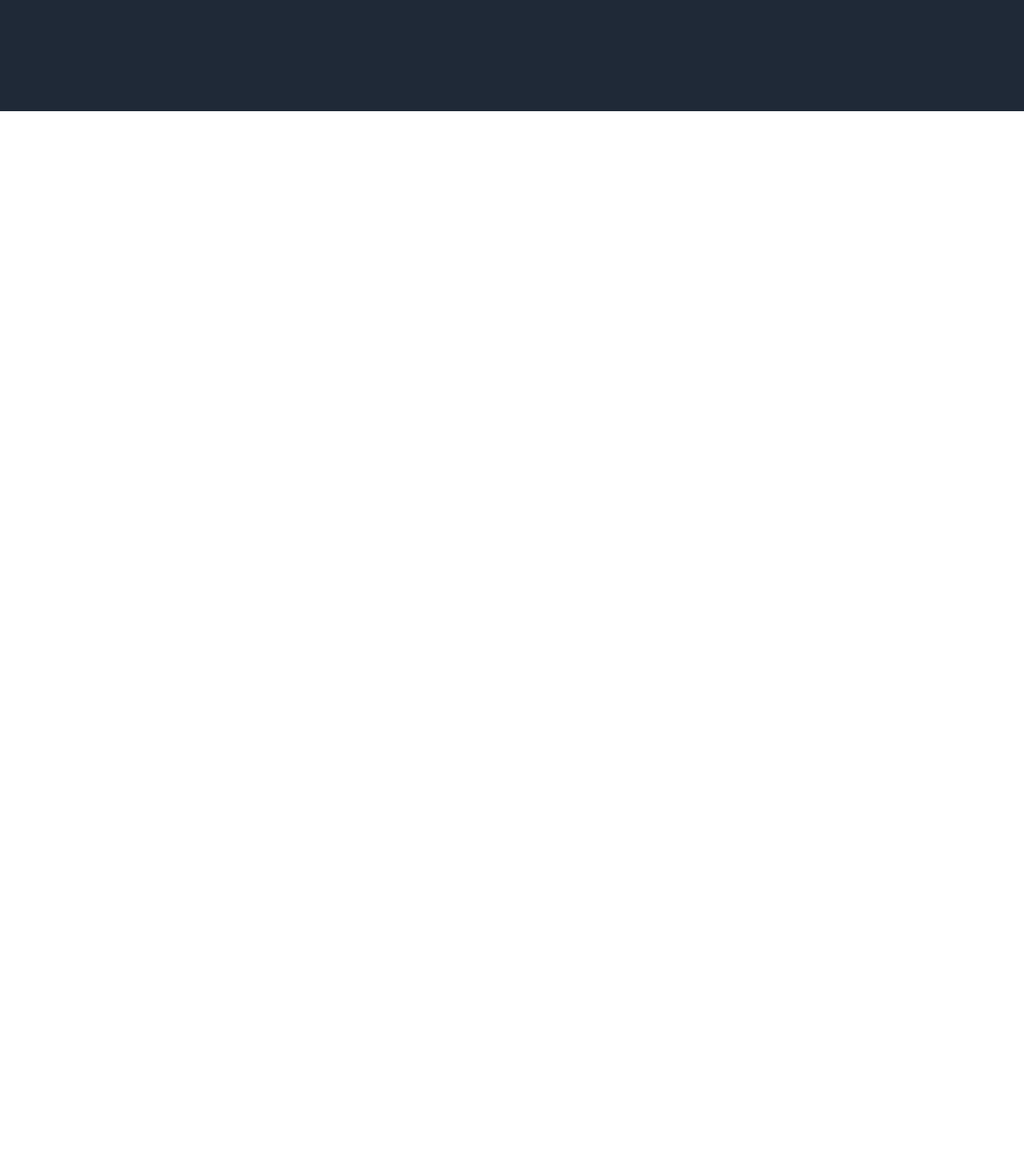
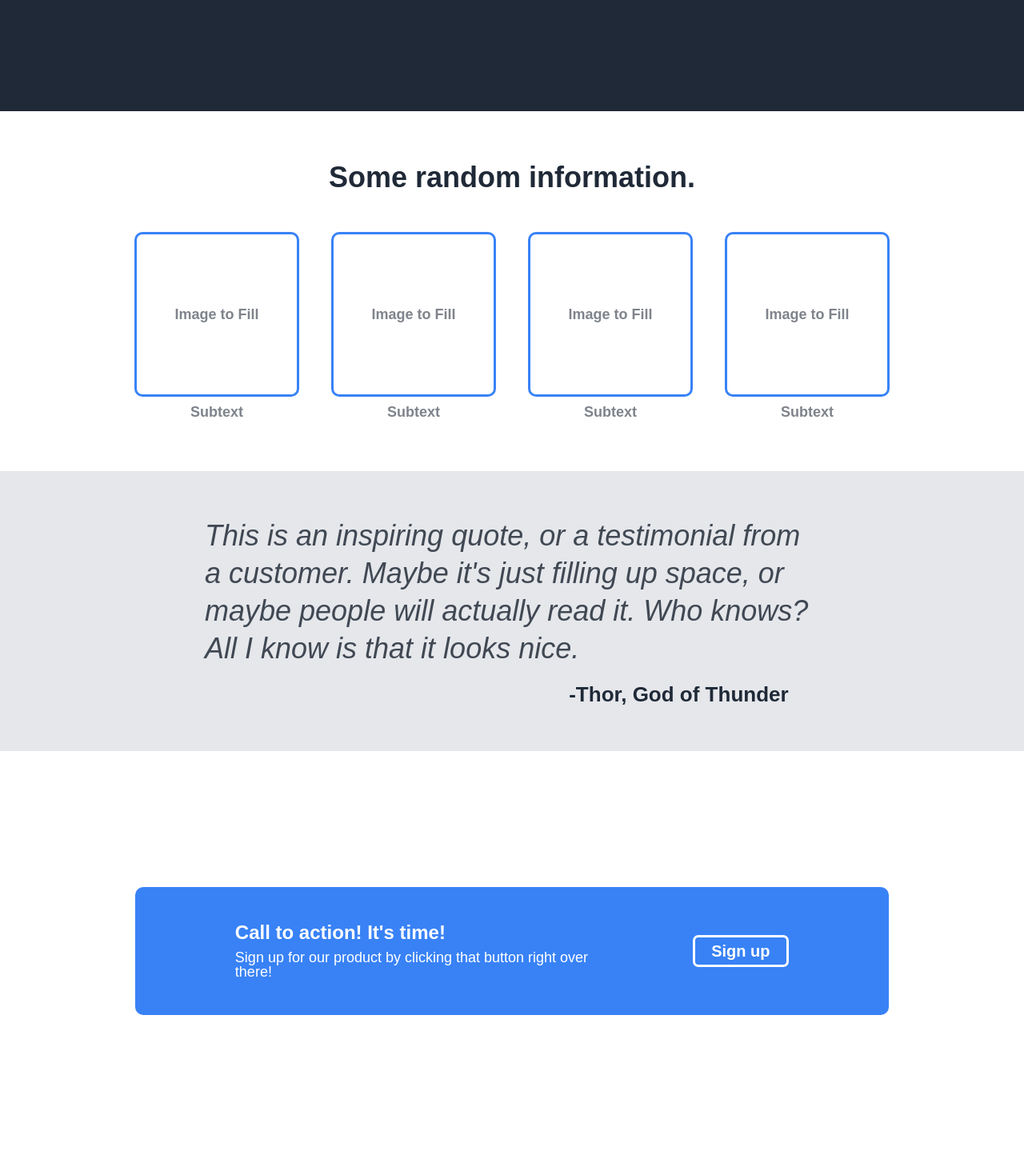
Before and after one commit to illustratedattempts/OdinProject-Personal, a plain HTML site: page Foundation Course/Flexbox/LandingPage.html in a window 1280 px wide. Shown: the part 440-1879 px from the top of the page at 80% size. Before the commit the page ends 800 px from the top, so only its background shows below. Drawn offline with Linux system fonts and the light colour scheme.

Commit message:
Progress Stacked Over Several Days

```diff
--- a/Foundation Course/Flexbox/LandingPage.html
+++ b/Foundation Course/Flexbox/LandingPage.html
@@ -33,6 +33,60 @@
                 </p>
             </div>
         </div>
+        <div id="info-container">
+            <div id="centered-container">
+                <p id="info-stuff">Some random information.</p>
+                <div id="boxes-container">
+                    <div id="box1" class="box-item">
+                        <p class="box-img">Image to Fill</p>
+                        <p>Subtext</p>
+                    </div>
+                    <div id="box2" class="box-item">
+                        <p class="box-img">Image to Fill</p>
+                        <p>Subtext</p>
+                    </div>
+                    <div id="box3" class="box-item">
+                        <p class="box-img">Image to Fill</p>
+                        <p>Subtext</p>
+                    </div>
+                    <div id="box4" class="box-item">
+                        <p class="box-img">Image to Fill</p>
+                        <p>Subtext</p>
+                    </div>
+                </div>
+            </div>
+        </div>
+        <div id="quote-container">
+            <div class="deadcenter-container">
+                <p id="quote-text">This is an inspiring quote,
+                or a testimonial from a customer.
+                Maybe it's just filling up space, or maybe
+                people will actually read it. Who knows? All
+                I know is that it looks nice.</p>
+                <p id="quotee-text">
+                    -Thor, God of Thunder
+                </p>
+            </div>
+        </div>
+        <div id="action-container">
+            <div class="deadcenter-container">
+                <div id="action-box">
+                    <div id="content-container">
+                        <div id="text-left">
+                            <p id="top-text">
+                                Call to action! It's time!
+                            </p>
+                            <p id="bottom-text">
+                                Sign up for our product by clicking that button right over there!
+                            </p>
+                        </div>
+                        <button id="stuff-signup">
+                            Sign up
+                        </button>
+                    </div>
+                </div>
+            </div>
+        </div>
     </div>
 </body>
 </html>
--- a/Foundation Course/Flexbox/main.css
+++ b/Foundation Course/Flexbox/main.css
@@ -1,6 +1,8 @@
+#whole_container{
+    font-family: Arial;
+}
 
 #top_container{
-    font-family: Arial;
     padding-top: 30px;
     padding-left: 225px;
     padding-right: 225px;
@@ -83,13 +85,147 @@ li{
     padding-left: 11px;
     padding-right: 11px;
     font-weight: 700;
-    font-size: 16px;
+    font-size: 20px;
     color: #E5E7EB;
     background-color: #3882F6;
     border-color: #3882F6;
     border-radius: 8px;
     border: none;
 }
+
+#info-container{
+    display: flex;
+    justify-content: center;
+    align-items: center;
+    height: 450px;
+}
+
+#centered-container{
+    display: flex;
+    flex-direction: column;
+    justify-content: space-evenly;
+    gap: 50px;
+}
+
+#info-stuff{
+    display: flex;
+    font-size: 36px;
+    font-weight: 795;
+    color: #1F2937;
+    justify-content: center;
+}
+
+#boxes-container{
+    display: flex;
+    flex-direction: row;
+    justify-content: center;
+    gap: 40px;
+}
+
+.box-item{
+    display: flex;
+    flex-direction: column;
+    text-align: center;
+    gap: 10px;
+    font-size: 18px;
+    font-weight: 550;
+    color: #7f838b
+}
+
+.box-img{
+    display: flex;
+    justify-content: center;
+    align-items: center;
+    height: 200px;
+    width: 200px;
+    border: solid #3882F6;
+    border-radius: 10px;
+}
+
+#quote-container{
+    display: flex;
+    flex-direction: row;
+    justify-content: center;
+    align-items: center;
+    background-color: #E5E7EB;
+    height: 350px;
+}
+
+.deadcenter-container{
+    display: flex;
+    flex-direction: column;
+    justify-content: center;
+    align-items: space-around;
+    gap: 20px;
+}
+
+#quote-text{
+    font-size: 36px;
+    font-style: italic;
+    color: #404853;
+    line-height: 1.3;
+    padding-left: 20%;
+    padding-right: 20%;
+}
+
+#quotee-text{
+    padding-right: 23%;
+    align-self: end;
+    color: #1F2937;
+    font-size: 26px;
+    font-weight: 750;
+}
+
+#action-container{
+    display: flex;
+    flex-direction: row;
+    justify-content: center;
+    align-items: center;
+    height: 500px;
+}
+
+#action-box{
+    border-radius: 10px;
+    background-color: #3882F6;
+}
+
+#content-container{
+    display: flex;
+    margin-top: 45px;
+    margin-bottom: 45px;
+    margin-left: 125px;
+    margin-right: 125px;
+    gap: 100px;
+}
+#text-left{
+    color: white;
+    font-weight: 550;
+    font-size: 24px;
+    display: flex;
+    flex-direction: column;
+    gap: 10px;
+    flex-basis: 80%;
+}
+
+#stuff-signup{
+    display: block;
+    flex-basis: 20%;
+    height: 40px;
+    width: 100px;
+    align-self: center;
+    background-color: #3882F6;
+    color: white;
+    border-radius: 7px;
+    border: solid #ffffff;
+    font-size: 20px;
+    font-weight: 600;
+}
+
+#bottom-text{
+    font-weight: 100;
+    font-size: 18px;
+}
+
 /*---------------------------------------------------------------------------------------------------------------------------------------------------*/
 
 
```
